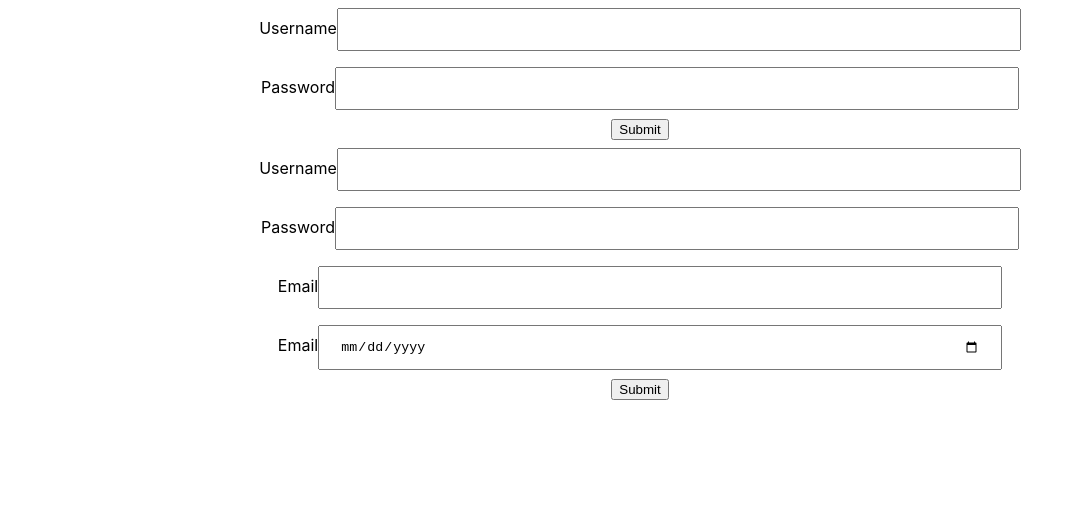
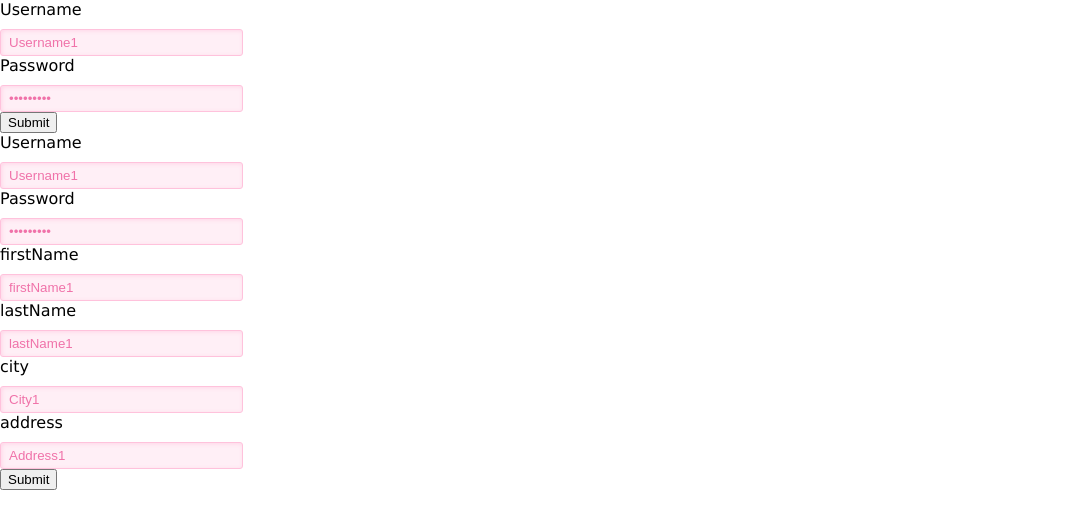
Before and after one commit to Kameliqp95/Project-Test, a React (Create React App) app: page / in a window 1280 px wide. Shown: the top 528 px of the page, without its empty margins (0-1084 px from the left). Built offline with nearby package versions, Linux system fonts and the light colour scheme.

Commit message:
formik validation

```diff
--- a/src/App.css
+++ b/src/App.css
@@ -1,43 +1,91 @@
-.App {
-  text-align: center;
+.form-style-3{
+	max-width: 450px;
+	font-family: "Lucida Sans Unicode", "Lucida Grande", sans-serif;
 }
-
-.App-logo {
-  height: 40vmin;
-  pointer-events: none;
+.form-style-3 label{
+	display:block;
+	margin-bottom: 10px;
 }
-
-@media (prefers-reduced-motion: no-preference) {
-  .App-logo {
-    animation: App-logo-spin infinite 20s linear;
-  }
+.form-style-3 label > span{
+	float: left;
+	width: 100px;
+	color: #F072A9;
+	font-weight: bold;
+	font-size: 13px;
+	text-shadow: 1px 1px 1px #fff;
 }
-
-.App-header {
-  background-color: #282c34;
-  min-height: 100vh;
-  display: flex;
-  flex-direction: column;
-  align-items: center;
-  justify-content: center;
-  font-size: calc(10px + 2vmin);
-  color: white;
+.form-style-3 fieldset{
+	border-radius: 10px;
+	-webkit-border-radius: 10px;
+	-moz-border-radius: 10px;
+	margin: 0px 0px 10px 0px;
+	border: 1px solid #FFD2D2;
+	padding: 20px;
+	background: #FFF4F4;
+	box-shadow: inset 0px 0px 15px #FFE5E5;
+	-moz-box-shadow: inset 0px 0px 15px #FFE5E5;
+	-webkit-box-shadow: inset 0px 0px 15px #FFE5E5;
 }
-
-.App-link {
-  color: #61dafb;
+.form-style-3 fieldset legend{
+	color: #FFA0C9;
+	border-top: 1px solid #FFD2D2;
+	border-left: 1px solid #FFD2D2;
+	border-right: 1px solid #FFD2D2;
+	border-radius: 5px 5px 0px 0px;
+	-webkit-border-radius: 5px 5px 0px 0px;
+	-moz-border-radius: 5px 5px 0px 0px;
+	background: #FFF4F4;
+	padding: 0px 8px 3px 8px;
+	box-shadow: -0px -1px 2px #F1F1F1;
+	-moz-box-shadow:-0px -1px 2px #F1F1F1;
+	-webkit-box-shadow:-0px -1px 2px #F1F1F1;
+	font-weight: normal;
+	font-size: 12px;
 }
-
-@keyframes App-logo-spin {
-  from {
-    transform: rotate(0deg);
-  }
-  to {
-    transform: rotate(360deg);
-  }
+.form-style-3 textarea{
+	width:250px;
+	height:100px;
 }
-input {
-  width: 50%;
-  padding: 12px 20px;
-  margin: 8px 0;
+.form-style-3 input[type=text],
+.form-style-3 input[type=date],
+.form-style-3 input[type=datetime],
+.form-style-3 input[type=number],
+.form-style-3 input[type=search],
+.form-style-3 input[type=time],
+.form-style-3 input[type=url],
+.form-style-3 input[type=email],
+.form-style-3 input[type=password],
+.form-style-3 select,
+.form-style-3 textarea{
+	border-radius: 3px;
+	-webkit-border-radius: 3px;
+	-moz-border-radius: 3px;
+	border: 1px solid #FFC2DC;
+	outline: none;
+	color: #F072A9;
+	padding: 5px 8px 5px 8px;
+	box-shadow: inset 1px 1px 4px #FFD5E7;
+	-moz-box-shadow: inset 1px 1px 4px #FFD5E7;
+	-webkit-box-shadow: inset 1px 1px 4px #FFD5E7;
+	background: #FFEFF6;
+	width:50%;
 }
+.form-style-3  input[type=submit],
+.form-style-3  input[type=button]{
+	background: #EB3B88;
+	border: 1px solid #C94A81;
+	padding: 5px 15px 5px 15px;
+	color: #FFCBE2;
+	box-shadow: inset -1px -1px 3px #FF62A7;
+	-moz-box-shadow: inset -1px -1px 3px #FF62A7;
+	-webkit-box-shadow: inset -1px -1px 3px #FF62A7;
+	border-radius: 3px;
+	border-radius: 3px;
+	-webkit-border-radius: 3px;
+	-moz-border-radius: 3px;
+	font-weight: bold;
+}
+.required{
+	color:red;
+	font-weight:normal;
+}
--- a/src/assets/LoginForm.js
+++ b/src/assets/LoginForm.js
@@ -1,16 +1,38 @@
 import React from 'react'
-
+import { useFormik } from 'formik'
+const initialValues= {
+    username: 'Username1',
+    password: 'Password1'
+}
+const onSubmit= values => {console.log('formData', values)}
+const validate= values => {
+    let errors = {}
+    if(!values.username) {
+        errors.username='requiered username'
+    }
+    if(!values.password) {
+        errors.password='requiered password'
+    }
+    return errors
+            }
 function LoginForm() {
+    const formik = useFormik({
+        initialValues,
+        onSubmit,
+        validate
+     })
+        console.log('formValues', formik.values)
+        console.log('formErrors', formik.errors)
     return (
-        <div>
-            <form>
+        <div class="form-style-3">
+            <form onSubmit={formik.handleSubmit}>
                 <label  htmlFor='username'>Username</label>
-                <input type="text" id='username' name='username' />
+                <input type="text" id='username' name='username' onChange={formik.handleChange} value={formik.values.username} />
                 <br />
                 <label  htmlFor='password'>Password</label>
-                <input type="password" id='password' name='password' />
+                <input type="password" id='password' name='password' onChange={formik.handleChange} value={formik.values.password} />
                 <br />
-                <button>Submit</button>
+                <button type="submit">Submit</button>
 
             </form>
         </div>
--- a/src/assets/RegistrationForm.js
+++ b/src/assets/RegistrationForm.js
@@ -1,22 +1,67 @@
 import React from 'react'
-
+import { useFormik } from 'formik'
+const initialValues= {
+    username: 'Username1',
+    password: 'Password1',
+    firstName: 'firstName1',
+    lastName: 'lastName1',
+    city: 'City1',
+    address: 'Address1'
+}
+const onSubmit= values => {console.log('formData', values)}
+const validate= values => {
+    let errors = {}
+    if(!values.username) {
+        errors.username='requiered username'
+    }
+    if(!values.password) {
+        errors.password='requiered password'
+    }
+    if(!values.firstName) {
+        errors.firstName='requiered firstname'
+    }
+    if(!values.lastName) {
+        errors.lastName='requiered lastname'
+    }
+    if(!values.city) {
+        errors.city='requiered city'
+    }
+    if(!values.address) {
+        errors.address='requiered address'
+    }
+    return errors
+            }
 function RegistrationForm() {
+    const formik = useFormik({
+        initialValues,
+        onSubmit,
+        validate
+     })
+        console.log('formValues', formik.values)
+        console.log('formErrors', formik.errors)
     return (
-        <div>
-            <form>
+        <div class="form-style-3">
+             <form onSubmit={formik.handleSubmit}>
                 <label  htmlFor='username'>Username</label>
-                <input type="text" id='username' name='username' />
+                <input type="text" id='username' name='username' onChange={formik.handleChange} value={formik.values.username} />
                 <br />
                 <label  htmlFor='password'>Password</label>
-                <input type="password" id='password' name='password' />
+                <input type="password" id='password' name='password' onChange={formik.handleChange} value={formik.values.password} />
                 <br />
-                <label  htmlFor='email'>Email</label>
-                <input type="email" id='email' name='email' />
+                <label  htmlFor='firstName'>firstName</label>
+                <input type="text" id='firstName' name='firstName' onChange={formik.handleChange} value={formik.values.firstName} />
                 <br />
-                <label  htmlFor='dateOfBirth'>Email</label>
-                <input type="date" id='dateOfBirth' name='dateOfBirth' />
+                <label  htmlFor='lastName'>lastName</label>
+                <input type="text" id='lastName' name='lastName' onChange={formik.handleChange} value={formik.values.lastName} />
                 <br />
-                <button>Submit</button>
+                <label  htmlFor='city'>city</label>
+                <input type="text" id='city' name='city' onChange={formik.handleChange} value={formik.values.city} />
+                <br />
+                <label  htmlFor='address'>address</label>
+                <input type="text" id='address' name='address' onChange={formik.handleChange} value={formik.values.address} />
+                <br />
+                <button type="submit">Submit</button>
+
             </form>
         </div>
     )
```
Also changed, not shown: package.json (+4 -4 lines), 1 other file (tests, documents, lock files or other folders).
